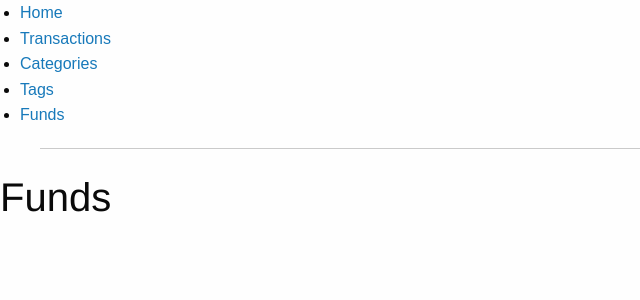
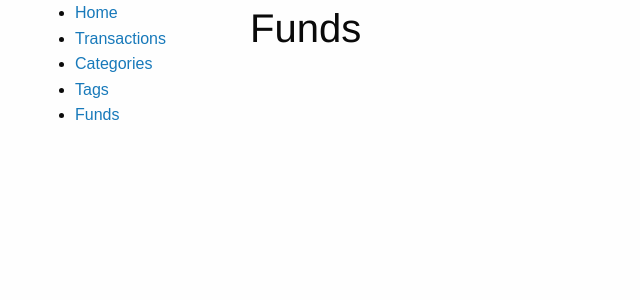
Before and after one commit to martynbiz/budget-reactjs, a React (Create React App) app: page /funds in a window 1280 px wide. Shown: the top 300 px of the page, without its empty margins (0-640 px from the left). Built offline with nearby package versions, Linux system fonts and the light colour scheme.

Commit message:
Add structure to routes

```diff
--- a/src/App.js
+++ b/src/App.js
@@ -1,66 +1,38 @@
 import React from 'react'
 import Home from './components/Home'
-import Transactions from './components/Transactions'
-import TransactionsAdd from './components/TransactionsAdd'
-import Categories from './components/Categories'
-import Tags from './components/Tags'
-import Funds from './components/Funds'
+import Transactions from './components/Transactions';
+import Categories from './components/Categories';
+import Tags from './components/Tags';
+import Funds from './components/Funds';
+import NotFound from './components/NotFound';
+import Navigation from './components/Navigation';
+
 import {
-  BrowserRouter as Router,
-  Route,
-  Link
-} from 'react-router-dom'
-
-// const Topics = ({ match }) => (
-//   <div>
-//     <h2>Topics</h2>
-//     <ul>
-//       <li>
-//         <Link to={`${match.url}/rendering`}>
-//           Rendering with React
-//         </Link>
-//       </li>
-//       <li>
-//         <Link to={`${match.url}/components`}>
-//           Components
-//         </Link>
-//       </li>
-//       <li>
-//         <Link to={`${match.url}/props-v-state`}>
-//           Props v. State
-//         </Link>
-//       </li>
-//     </ul>
-//
-//     <Route path={`${match.path}/:topicId`} component={Topic}/>
-//     <Route exact path={match.path} render={() => (
-//       <h3>Please select a topic.</h3>
-//     )}/>
-//   </div>
-// )
+  BrowserRouter,
+  Switch,
+  Route
+} from 'react-router-dom';
 
 const App = () => (
-  <Router>
-    <div>
-      <ul>
-        <li><Link to="/">Home</Link></li>
-        <li><Link to="/transactions">Transactions</Link></li>
-        <li><Link to="/categories">Categories</Link></li>
-        <li><Link to="/tags">Tags</Link></li>
-        <li><Link to="/funds">Funds</Link></li>
-      </ul>
+  <BrowserRouter>
+    <div className="grid-container">
+      <div className="grid-x">
+        <div className="cell small-12 medium-2">
+          <Navigation/>
+        </div>
+        <div className="cell small-12 medium-10">
+          <Switch>
+            <Route exact path="/" component={Home}/>
+            <Route path="/transactions" component={Transactions}/>
+            <Route path="/categories" component={Categories}/>
+            <Route path="/tags" component={Tags}/>
+            <Route path="/funds" component={Funds}/>
+            <Route component={NotFound}/>
+          </Switch>
+        </div>
+      </div>
+    </div>
+  </BrowserRouter>
+);
 
-      <hr/>
-
-      <Route exact path="/" component={Home}/>
-
-      <Route path="/transactions/create" component={TransactionsAdd}/>
-      <Route path="/transactions" component={Transactions}/>
-
-      <Route path="/categories" component={Categories}/>
-      <Route path="/tags" component={Tags}/>
-      <Route path="/funds" component={Funds}/>
-    </div>
-  </Router>
-)
 export default App
--- a/src/components/Funds.js
+++ b/src/components/Funds.js
@@ -1,6 +1,6 @@
 import React, { Component } from 'react';
 
-const Funds = () => (
+const Funds = ({ match }) => (
   <div>
     <h2>Funds</h2>
   </div>
--- /dev/null
+++ b/src/components/Navigation.js
@@ -0,0 +1,27 @@
+import React, { Component } from 'react';
+
+import { NavLink } from 'react-router-dom'
+
+const Navigation = () => (
+  <nav>
+    <ul className="topnav">
+      <li>
+        <NavLink to="/">Home</NavLink>
+      </li>
+      <li>
+        <NavLink to="/transactions">Transactions</NavLink>
+      </li>
+      <li>
+        <NavLink to="/categories">Categories</NavLink>
+      </li>
+      <li>
+        <NavLink to="/tags">Tags</NavLink>
+      </li>
+      <li>
+        <NavLink to="/funds">Funds</NavLink>
+      </li>
+    </ul>
+  </nav>
+);
+
+export default Navigation;
--- /dev/null
+++ b/src/components/NotFound.js
@@ -0,0 +1,9 @@
+import React from 'react'
+
+const NotFound = () => (
+  <div>
+    <h2>NotFound</h2>
+  </div>
+);
+
+export default NotFound
--- a/src/components/TransactionsAdd.js
+++ /dev/null
@@ -1,34 +0,0 @@
-import React, { Component } from 'react';
-import Layout from './Layout';
-
-class TransactionsAdd extends Component {
-
-  constructor(props) {
-    super(props);
-    this.state = {
-
-    };
-
-    // this.handleSearchSubmit = this.handleSearchSubmit.bind(this);
-    // this.handleTableSort = this.handleTableSort.bind(this);
-  }
-
-  render() {
-
-    return (
-      <Layout>
-        <nav aria-label="You are here:" role="navigation">
-          <ul className="breadcrumbs">
-            <li><a href="#">Home</a></li>
-            <li><a href="#">Transactions</a></li>
-            <li>
-              <span className="show-for-sr">Current: </span> Add
-            </li>
-          </ul>
-        </nav>
-      </Layout>
-    );
-  }
-}
-
-export default TransactionsAdd;
--- a/src/index.js
+++ b/src/index.js
@@ -5,7 +5,7 @@ import App from './App';
 import registerServiceWorker from './registerServiceWorker';
 
 ReactDOM.render(
-  <App />,
+  <App/>,
   document.getElementById('root')
 );
 
```
